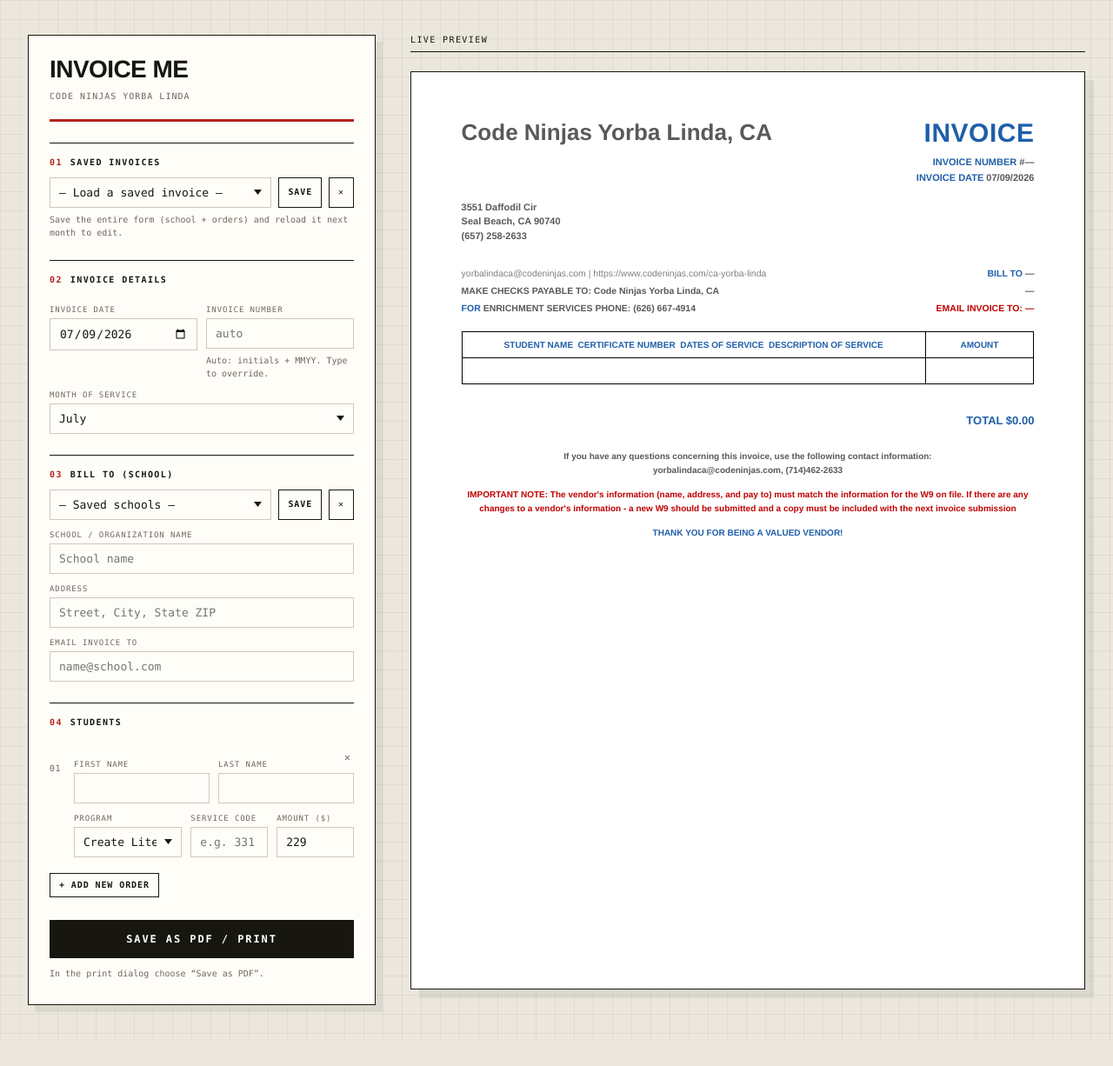
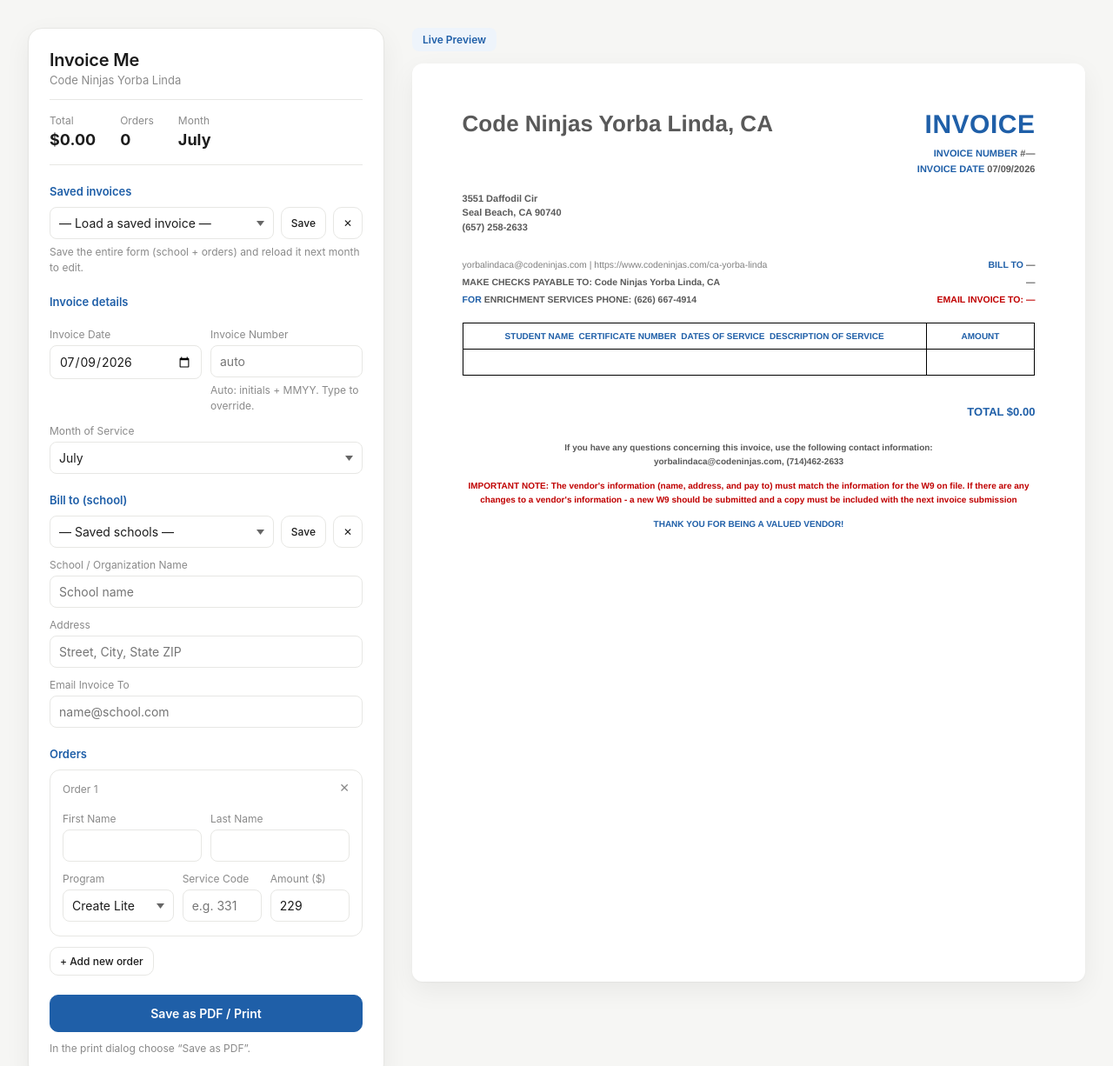
Before and after one commit to imLunah/Invoice-Me, a plain HTML site: page index.html in a window 1280 px wide. Shown: the top 1226 px of the page at 87% size. Before the commit the page ends 1196 px from the top, so only its background shows below. Drawn offline with Linux system fonts and the light colour scheme.

Commit message:
redesigned ui to match idea

```diff
--- a/index.html
+++ b/index.html
@@ -12,30 +12,26 @@
     --red: #c00000;
 
     /* app chrome */
-    --paper: #ebe7dd;
-    --card: #fffdf8;
-    --ink: #17160f;
-    --ink-soft: #6d6960;
-    --rule: #cec9bb;
-    --accent: #b3241f;
-    --grid: rgba(23,22,15,.05);
-    --sans: "Helvetica Neue", Helvetica, Arial, sans-serif;
-    --mono: ui-monospace, "SF Mono", SFMono-Regular, Menlo, "Roboto Mono", monospace;
+    --canvas: #f6f6f4;
+    --card: #fff;
+    --line: #e7e7e4;
+    --text: #1c1c1c;
+    --muted: #8a8a8a;
+    --accent: #1f5fa8;
+    --accent-dark: #17497f;
+    --accent-tint: #eef4fb;
+    --shadow: 0 1px 2px rgba(0,0,0,.04), 0 10px 30px rgba(0,0,0,.06);
   }
   * { box-sizing: border-box; margin: 0; padding: 0; }
   body {
-    font-family: var(--sans);
-    color: var(--ink);
-    background-color: var(--paper);
-    background-image:
-      linear-gradient(var(--grid) 1px, transparent 1px),
-      linear-gradient(90deg, var(--grid) 1px, transparent 1px);
-    background-size: 22px 22px;
+    font-family: -apple-system, BlinkMacSystemFont, "Segoe UI", Inter, Roboto, sans-serif;
+    color: var(--text);
+    background: var(--canvas);
   }
   .app {
     display: flex;
-    gap: 40px;
-    padding: 40px 32px;
+    gap: 32px;
+    padding: 32px;
     max-width: 1500px;
     margin: 0 auto;
     align-items: flex-start;
@@ -43,63 +39,63 @@
 
   /* ---------- FORM PANEL ---------- */
   .panel {
-    counter-reset: sec;
-    width: 400px;
+    width: 410px;
     flex-shrink: 0;
     background: var(--card);
-    border: 1px solid var(--ink);
-    box-shadow: 8px 8px 0 rgba(23,22,15,.07);
-    padding: 26px 24px 28px;
+    border: 1px solid var(--line);
+    border-radius: 16px;
+    box-shadow: var(--shadow);
+    padding: 24px;
   }
   .panel h1 {
-    font: 700 28px/.95 var(--sans);
-    text-transform: uppercase;
-    letter-spacing: -.02em;
+    font-size: 20px;
+    font-weight: 600;
+    letter-spacing: -.01em;
   }
   .panel .subtitle {
-    margin-top: 9px;
-    padding-bottom: 18px;
-    border-bottom: 3px solid var(--accent);
-    font: 10px/1.6 var(--mono);
-    text-transform: uppercase;
-    letter-spacing: .1em;
-    color: var(--ink-soft);
+    margin-top: 3px;
+    font-size: 13px;
+    color: var(--muted);
   }
-  .section {
-    border-top: 1px solid var(--ink);
-    padding-top: 16px;
-    margin-top: 24px;
+  .summary {
+    display: flex;
+    gap: 28px;
+    padding: 16px 0 18px;
+    margin-top: 14px;
+    border-top: 1px solid var(--line);
+    border-bottom: 1px solid var(--line);
   }
+  .summary .lbl {
+    font-size: 12px;
+    color: var(--muted);
+    margin-bottom: 4px;
+  }
+  .summary .val {
+    font-size: 18px;
+    font-weight: 700;
+  }
+  .section { margin-top: 22px; }
   .section h2 {
-    display: flex;
-    align-items: baseline;
-    gap: 9px;
-    font: 600 10px var(--mono);
-    text-transform: uppercase;
-    letter-spacing: .14em;
-    margin-bottom: 12px;
-  }
-  .section h2::before {
-    counter-increment: sec;
-    content: counter(sec, decimal-leading-zero);
+    font-size: 13px;
+    font-weight: 600;
     color: var(--accent);
+    margin-bottom: 10px;
   }
   label {
     display: block;
-    font: 9px var(--mono);
-    text-transform: uppercase;
-    letter-spacing: .1em;
-    color: var(--ink-soft);
+    font-size: 12px;
+    color: var(--muted);
     margin: 12px 0 5px;
   }
   input, select {
     width: 100%;
     padding: 9px 10px;
-    font: 13px var(--mono);
-    color: var(--ink);
+    font-size: 14px;
+    font-family: inherit;
+    color: var(--text);
     background: var(--card);
-    border: 1px solid var(--rule);
-    border-radius: 0;
+    border: 1px solid var(--line);
+    border-radius: 8px;
   }
   select {
     -webkit-appearance: none;
@@ -111,9 +107,8 @@
   }
   input:focus, select:focus {
     outline: none;
-    border-color: var(--ink);
-    box-shadow: inset 0 0 0 1px var(--ink);
-    background-color: #fff;
+    border-color: var(--accent);
+    box-shadow: 0 0 0 3px var(--accent-tint);
   }
   .row2 { display: flex; gap: 10px; }
   .row2 > div { flex: 1; }
@@ -123,61 +118,62 @@
   #students { counter-reset: order; }
   .student-card {
     position: relative;
-    border-top: 1px solid var(--rule);
-    padding: 14px 0 18px 28px;
+    border: 1px solid var(--line);
+    border-radius: 12px;
+    padding: 4px 14px 16px;
+    margin-bottom: 12px;
   }
-  .student-card:first-of-type { border-top: none; }
   .student-card::before {
     counter-increment: order;
-    content: counter(order, decimal-leading-zero);
+    content: "Order " counter(order);
     position: absolute;
-    left: 0;
-    top: 30px;
-    font: 10px var(--mono);
-    letter-spacing: .05em;
-    color: var(--ink-soft);
+    top: 14px;
+    left: 14px;
+    font-size: 12px;
+    color: var(--muted);
   }
+  .student-card > .row2:first-of-type { margin-top: 32px; }
   .student-card .remove-btn {
     position: absolute;
-    top: 14px;
-    right: 0;
+    top: 8px;
+    right: 8px;
     border: none;
     background: none;
-    color: var(--ink-soft);
-    font: 12px var(--mono);
+    color: var(--muted);
+    font-size: 14px;
     cursor: pointer;
-    padding: 2px 4px;
+    padding: 4px 6px;
   }
-  .student-card .remove-btn:hover { color: var(--accent); }
+  .student-card .remove-btn:hover { color: var(--red); }
   .btn {
     display: inline-block;
-    border: 1px solid var(--ink);
-    border-radius: 0;
-    padding: 10px 14px;
-    font: 600 11px/1 var(--mono);
-    text-transform: uppercase;
-    letter-spacing: .09em;
+    border: 1px solid var(--line);
+    border-radius: 10px;
+    padding: 9px 14px;
+    font-size: 13px;
+    font-weight: 500;
+    font-family: inherit;
+    background: var(--card);
+    color: var(--text);
     cursor: pointer;
   }
-  .btn-secondary {
-    background: transparent;
-    color: var(--ink);
+  .btn-secondary:hover { background: #f4f6f9; }
+  .btn-primary {
+    background: var(--accent);
+    border-color: var(--accent);
+    color: #fff;
+    font-weight: 600;
+    width: 100%;
+    margin-top: 22px;
+    padding: 12px;
+    font-size: 14px;
   }
-  .btn-secondary:hover { background: var(--ink); color: var(--paper); }
-  .btn-primary {
-    background: var(--ink);
-    color: #fff;
-    width: 100%;
-    margin-top: 26px;
-    padding: 15px;
+  .btn-primary:hover { background: var(--accent-dark); border-color: var(--accent-dark); }
+  .btn-small { padding: 8px 11px; font-size: 12px; }
+  .hint {
     font-size: 12px;
-    letter-spacing: .16em;
-  }
-  .btn-primary:hover { background: var(--accent); border-color: var(--accent); }
-  .btn-small { padding: 8px 10px; font-size: 10px; }
-  .hint {
-    font: 10px/1.5 var(--mono);
-    color: var(--ink-soft);
+    line-height: 1.5;
+    color: var(--muted);
     margin-top: 6px;
   }
   .school-toolbar { display: flex; gap: 8px; margin-bottom: 4px; }
@@ -188,22 +184,22 @@
   .preview-toolbar {
     display: flex;
     justify-content: space-between;
-    align-items: baseline;
+    align-items: center;
     gap: 16px;
-    border-bottom: 1px solid var(--ink);
-    padding-bottom: 8px;
-    margin-bottom: 22px;
+    margin-bottom: 14px;
   }
-  .preview-toolbar span {
-    font: 10px var(--mono);
-    text-transform: uppercase;
-    letter-spacing: .14em;
-    color: var(--ink);
+  .badge {
+    display: inline-block;
+    background: var(--accent-tint);
+    color: var(--accent);
+    font-size: 12px;
+    font-weight: 600;
+    padding: 6px 12px;
+    border-radius: 8px;
   }
   #fileNameHint {
-    text-transform: none;
-    letter-spacing: .02em;
-    color: var(--ink-soft);
+    font-size: 12px;
+    color: var(--muted);
   }
 
   .sheet {
@@ -212,8 +208,8 @@
     min-height: 11in;
     max-width: 100%;
     margin: 0 auto;
-    border: 1px solid var(--ink);
-    box-shadow: 10px 10px 0 rgba(23,22,15,.07);
+    border-radius: 12px;
+    box-shadow: var(--shadow);
     padding: .55in .6in;
     font-family: "Helvetica Neue", Arial, sans-serif;
     color: #333;
@@ -317,6 +313,7 @@
     .sheet {
       box-shadow: none;
       border: none;
+      border-radius: 0;
       width: auto;
       min-height: 0;
       margin: 0;
@@ -336,8 +333,14 @@
     <h1>Invoice Me</h1>
     <div class="subtitle">Code Ninjas Yorba Linda</div>
 
+    <div class="summary">
+      <div><div class="lbl">Total</div><div class="val" id="sumTotal">$0.00</div></div>
+      <div><div class="lbl">Orders</div><div class="val" id="sumOrders">0</div></div>
+      <div><div class="lbl">Month</div><div class="val" id="sumMonth">—</div></div>
+    </div>
+
     <div class="section">
-      <h2>Saved Invoices</h2>
+      <h2>Saved invoices</h2>
       <div class="school-toolbar">
         <select id="savedTemplates">
           <option value="">— Load a saved invoice —</option>
@@ -349,7 +352,7 @@
     </div>
 
     <div class="section">
-      <h2>Invoice Details</h2>
+      <h2>Invoice details</h2>
       <div class="row2">
         <div>
           <label>Invoice Date</label>
@@ -366,7 +369,7 @@
     </div>
 
     <div class="section">
-      <h2>Bill To (School)</h2>
+      <h2>Bill to (school)</h2>
       <div class="school-toolbar">
         <select id="savedSchools">
           <option value="">— Saved schools —</option>
@@ -383,7 +386,7 @@
     </div>
 
     <div class="section">
-      <h2>Students</h2>
+      <h2>Orders</h2>
       <div id="students"></div>
       <button class="btn btn-secondary btn-small" id="addStudentBtn">+ Add new order</button>
     </div>
@@ -395,7 +398,7 @@
   <!-- ============ PREVIEW ============ -->
   <div class="preview-wrap">
     <div class="preview-toolbar">
-      <span>Live Preview</span>
+      <span class="badge">Live Preview</span>
       <span id="fileNameHint"></span>
     </div>
     <div class="sheet" id="sheet">
@@ -693,6 +696,10 @@ Seal Beach, CA 90740
     });
     $("pTotal").textContent = "TOTAL " + money(total);
 
+    $("sumTotal").textContent = money(total);
+    $("sumOrders").textContent = students.filter(s => s.first || s.last).length;
+    $("sumMonth").textContent = month || "—";
+
     const first = students[0] || {};
     const fname = (first.first && first.last)
       ? `${first.first}${first.last}_${($("billToName").value.trim() || "Invoice").split(/\s+/)[0]}.pdf`
```
